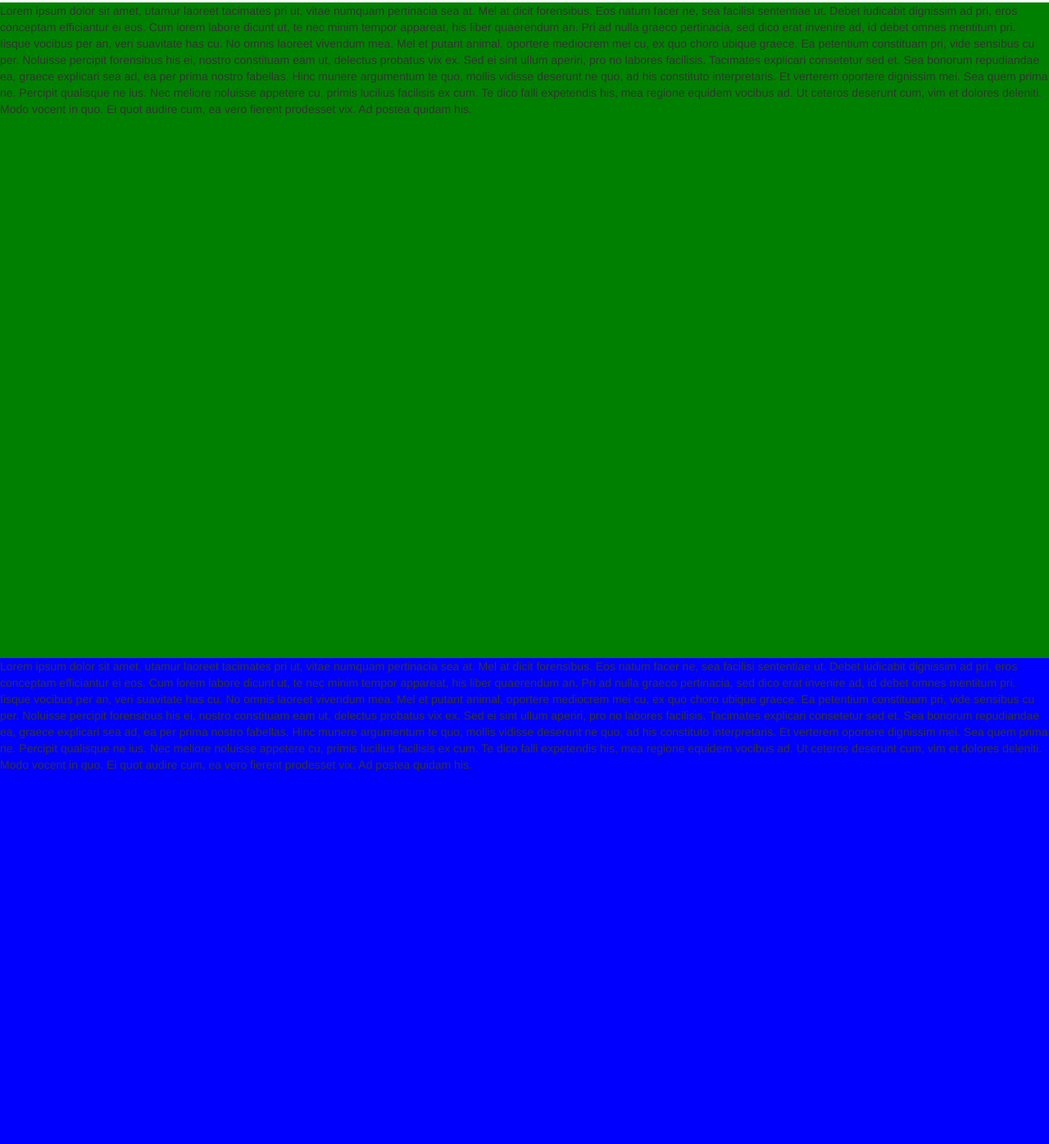
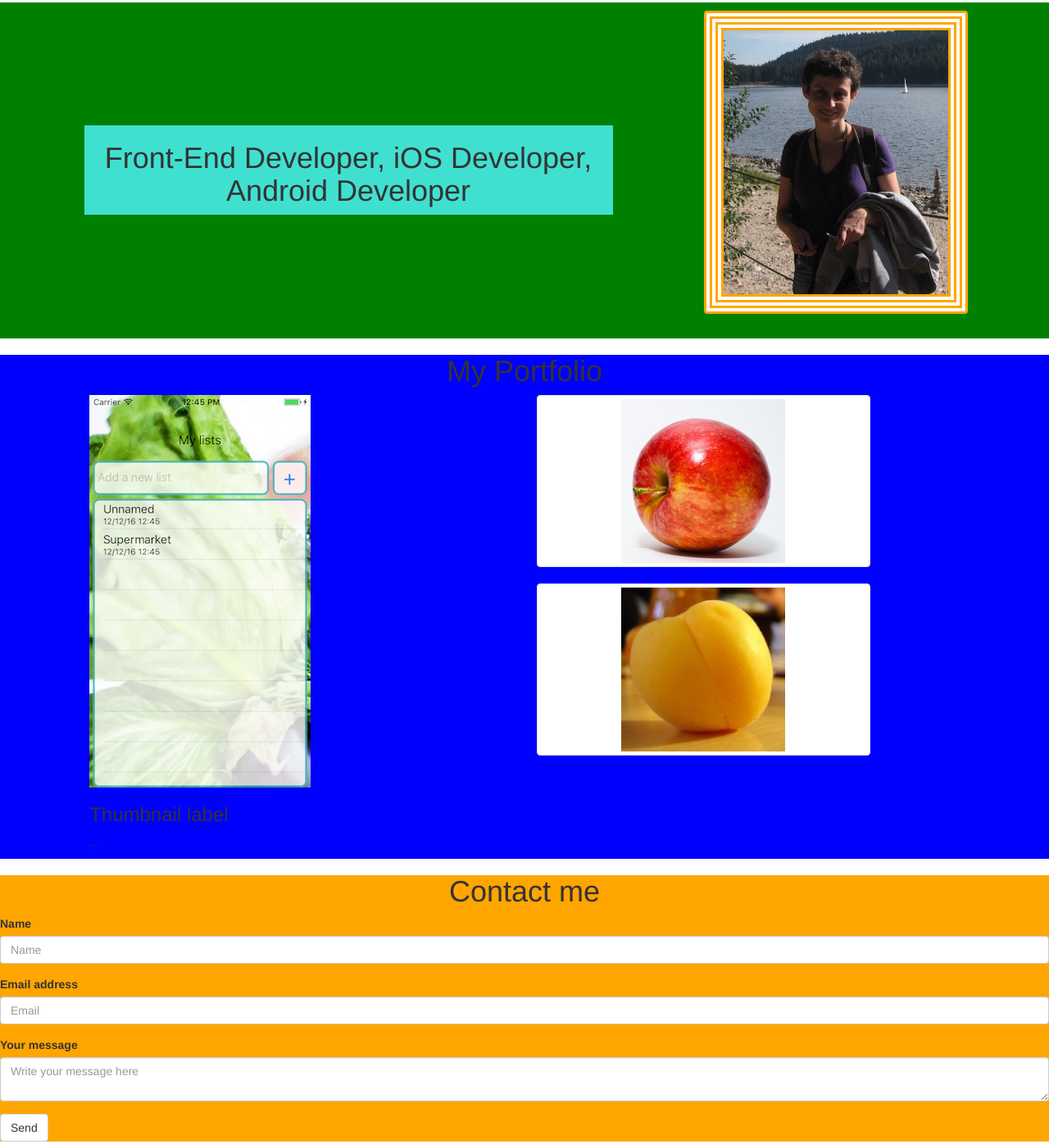
Before and after one commit to Zhanna1980/My-Portfolio, a website: page index.html in a window 1280 px wide. Shown: the part 69-1465 px from the top of the page at 82% size. Drawn offline with nearby package versions, Linux system fonts and the light colour scheme.

Commit message:
division on sections

```diff
--- a/index.html
+++ b/index.html
@@ -32,33 +32,59 @@
             </div><!-- /.navbar-collapse -->
         </div><!-- /.container-fluid -->
         </nav>
-        <div id="about">Lorem ipsum dolor sit amet, utamur laoreet tacimates pri ut, vitae numquam pertinacia sea at. Mel at dicit forensibus. Eos natum facer ne, sea facilisi sententiae ut. Debet iudicabit dignissim ad pri, eros conceptam efficiantur ei eos.
-
-Cum lorem labore dicunt ut, te nec minim tempor appareat, his liber quaerendum an. Pri ad nulla graeco pertinacia, sed dico erat invenire ad, id debet omnes mentitum pri. Iisque vocibus per an, veri suavitate has cu. No omnis laoreet vivendum mea. Mel et putant animal, oportere mediocrem mei cu, ex quo choro ubique graece.
-
-Ea petentium constituam pri, vide sensibus cu per. Noluisse percipit forensibus his ei, nostro constituam eam ut, delectus probatus vix ex. Sed ei sint ullum aperiri, pro no labores facilisis. Tacimates explicari consetetur sed et.
-
-Sea bonorum repudiandae ea, graece explicari sea ad, ea per prima nostro fabellas. Hinc munere argumentum te quo, mollis vidisse deserunt ne quo, ad his constituto interpretaris. Et verterem oportere dignissim mei. Sea quem prima ne. Percipit qualisque ne ius. Nec meliore noluisse appetere cu, primis lucilius facilisis ex cum.
-
-Te dico falli expetendis his, mea regione equidem vocibus ad. Ut ceteros deserunt cum, vim et dolores deleniti. Modo vocent in quo. Ei quot audire cum, ea vero fierent prodesset vix. Ad postea quidam his.</div>
-        <div id="portfolio">Lorem ipsum dolor sit amet, utamur laoreet tacimates pri ut, vitae numquam pertinacia sea at. Mel at dicit forensibus. Eos natum facer ne, sea facilisi sententiae ut. Debet iudicabit dignissim ad pri, eros conceptam efficiantur ei eos.
-
-Cum lorem labore dicunt ut, te nec minim tempor appareat, his liber quaerendum an. Pri ad nulla graeco pertinacia, sed dico erat invenire ad, id debet omnes mentitum pri. Iisque vocibus per an, veri suavitate has cu. No omnis laoreet vivendum mea. Mel et putant animal, oportere mediocrem mei cu, ex quo choro ubique graece.
-
-Ea petentium constituam pri, vide sensibus cu per. Noluisse percipit forensibus his ei, nostro constituam eam ut, delectus probatus vix ex. Sed ei sint ullum aperiri, pro no labores facilisis. Tacimates explicari consetetur sed et.
-
-Sea bonorum repudiandae ea, graece explicari sea ad, ea per prima nostro fabellas. Hinc munere argumentum te quo, mollis vidisse deserunt ne quo, ad his constituto interpretaris. Et verterem oportere dignissim mei. Sea quem prima ne. Percipit qualisque ne ius. Nec meliore noluisse appetere cu, primis lucilius facilisis ex cum.
-
-Te dico falli expetendis his, mea regione equidem vocibus ad. Ut ceteros deserunt cum, vim et dolores deleniti. Modo vocent in quo. Ei quot audire cum, ea vero fierent prodesset vix. Ad postea quidam his.</div>
-        <div id="contact">Lorem ipsum dolor sit amet, utamur laoreet tacimates pri ut, vitae numquam pertinacia sea at. Mel at dicit forensibus. Eos natum facer ne, sea facilisi sententiae ut. Debet iudicabit dignissim ad pri, eros conceptam efficiantur ei eos.
-
-Cum lorem labore dicunt ut, te nec minim tempor appareat, his liber quaerendum an. Pri ad nulla graeco pertinacia, sed dico erat invenire ad, id debet omnes mentitum pri. Iisque vocibus per an, veri suavitate has cu. No omnis laoreet vivendum mea. Mel et putant animal, oportere mediocrem mei cu, ex quo choro ubique graece.
-
-Ea petentium constituam pri, vide sensibus cu per. Noluisse percipit forensibus his ei, nostro constituam eam ut, delectus probatus vix ex. Sed ei sint ullum aperiri, pro no labores facilisis. Tacimates explicari consetetur sed et.
-
-Sea bonorum repudiandae ea, graece explicari sea ad, ea per prima nostro fabellas. Hinc munere argumentum te quo, mollis vidisse deserunt ne quo, ad his constituto interpretaris. Et verterem oportere dignissim mei. Sea quem prima ne. Percipit qualisque ne ius. Nec meliore noluisse appetere cu, primis lucilius facilisis ex cum.
-
-Te dico falli expetendis his, mea regione equidem vocibus ad. Ut ceteros deserunt cum, vim et dolores deleniti. Modo vocent in quo. Ei quot audire cum, ea vero fierent prodesset vix. Ad postea quidam his.</div>
+        <section id="about">
+            <div class="row">
+                <div class="text-wrapper col-xs-12 col-sm-10 col-sm-offset-1 col-md-6 col-md-offset-1 col-lg-6 col-lg-offset-1 vcenter">
+                    <h1 class="text-center">Front-End Developer, iOS Developer, Android Developer</h1>
+                </div>
+                <div class="col-xs-12 col-sm-10 col-sm-offset-1 col-md-3 col-md-offset-1 col-lg-3 col-md-offset-1 thumbnail vcenter bordered" style="background-color:white">
+                    <img src="./images/IMG_2668.JPG" alt="Author's' photo" class="bordered img-responsive"/>
+                </div>
+            </div>
+        </section>
+        <section id="portfolio">
+            <h1 class="text-center">My Portfolio</h1>
+            <div class="row">
+                <div class="col-xs-10 col-sm-10 col-sm-offset-1 col-xs-offset-1 col-md-4 col-lg-4" class="thumbnail">
+                    <a href="https://github.com/Zhanna1980/MyShoppingList_iOS" target="_blank">
+                        <img src="./images/shopp_list_ios_screenshot.png" alt="Screenshot of the My Shopping List iOS application">
+                    </a>
+                    <div class="caption">
+                        <h3>Thumbnail label</h3>
+                        <p>...</p>
+                    </div>
+                </div>
+                <div class="col-xs-10 col-sm-10 col-sm-offset-1 col-xs-offset-1 col-md-4 col-lg-4">
+                    <a href=""#portfolio" target="_blank"" class="thumbnail">
+                        <img src="./images/Apple.jpg" alt="Placeholder for the next project - apple">
+                    </a>
+                </div>
+                <div class="col-xs-10 col-sm-10 col-sm-offset-1 col-xs-offset-1 col-md-4 col-lg-4">
+                    <a href=""#portfolio" target="_blank"" class="thumbnail">
+                        <img src="./images/Apricot.jpg" alt="Placeholder for the next project - apricot">
+                    </a>
+                </div>
+            </div>
+        </section>
+        <section id="contact">
+            <h1 class="text-center">Contact me</h1>
+            <form>
+                <div class="form-group">
+                    <label for="name">Name</label>
+                    <input type="text" class="form-control" id="name" placeholder="Name">
+                </div>
+                <div class="form-group">
+                    <label for="email">Email address</label>
+                    <input type="email" class="form-control" id="email" placeholder="Email">
+                </div>
+                <div class="form-group">
+                    <label for="message">Your message</label>
+                    <textarea type="text" class="form-control" id="message" placeholder="Write your message here"></textarea>
+                </div>
+                <button type="submit" class="btn btn-default">Send</button>
+            </form>
+        </section>
+        <footer></footer>
         <script src="/node_modules/jquery/dist/jquery.min.js"></script>
         <script src="/node_modules/bootstrap/dist/js/bootstrap.min.js"></script>
     </body>
--- a/styles.css
+++ b/styles.css
@@ -2,21 +2,41 @@ html, body {
     width: 100%;
     height: 100%;
     margin: 0;
+    /*margin: 0px 15px 0px 15px;*/
+    /*font-family: Menlo, Monaco, Consolas, "Courier New", monospace;*/
 }
 .navbar {
     border-radius: 0px;
 }
 
 #about{
-    height: 100vh;
     background-color: green;
+    padding: 10px;
 }
+
+.vcenter {
+    display: inline-block;
+    vertical-align: middle;
+    float: none;
+}
+
+.bordered {
+    border: 10px orange double;
+}
+
+#about img{
+    vertical-align: bottom;
+}
+
+.text-wrapper {
+    height: 100%;
+    background-color: turquoise;
+}
+
 #portfolio{
-    height: 100vh;
     background-color: blue;
 }
 
 #contact{
-    height: 100vh;
     background-color: orange;
 }
```
Also changed, not shown: images/Apple.jpg (added), images/Apricot.jpg (added), images/IMG_2668.JPG (added), images/shopp_list_ios_screenshot.png (added), 1 other file.
